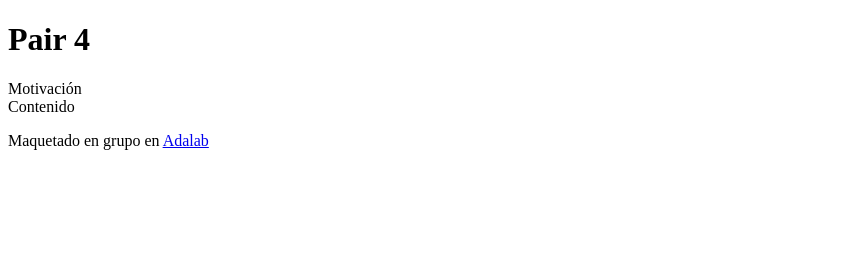
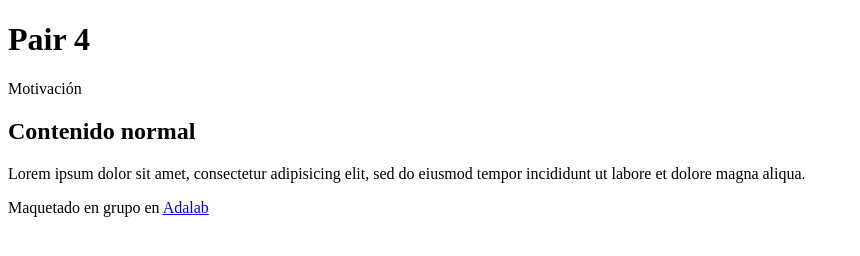
Before and after one commit to Jenn-jt/Control-de-versiones, a plain HTML site: page index.html in a window 1280 px wide. Shown: the whole page, without its empty margins (0-860 px from the left). Drawn offline with Linux system fonts and the light colour scheme.

Commit message:
Added contenido section

```diff
--- a/index.html
+++ b/index.html
@@ -12,7 +12,13 @@
     </header>
     <main>
       <section>Motivación</section>
-      <section>Contenido</section>
+      <section class="contenido">
+        <h2>Contenido normal</h2>
+        <p>
+          Lorem ipsum dolor sit amet, consectetur adipisicing elit, sed do eiusmod
+          tempor incididunt ut labore et dolore magna aliqua.
+        </p>
+      </section>
     </main>
     <footer>
       <p>Maquetado en grupo en <a href="http://adalab.es">Adalab</a></p>
```
